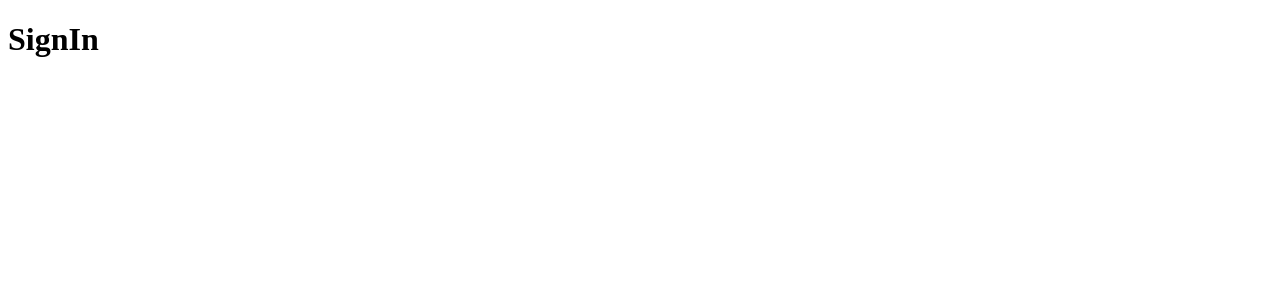
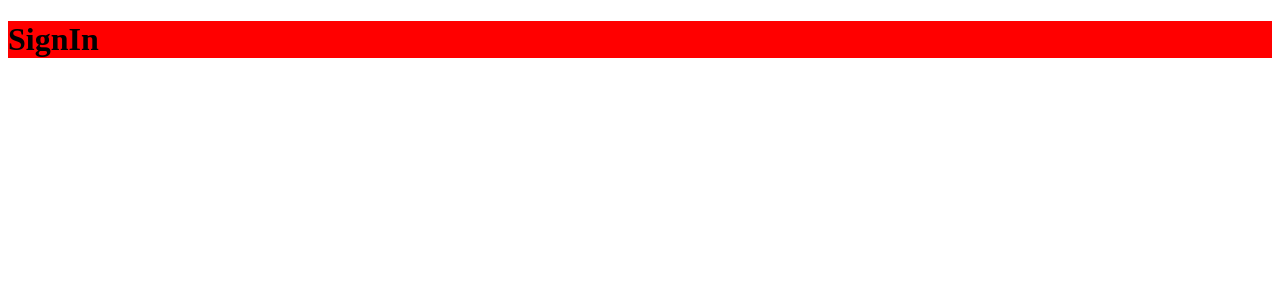
Before and after one commit to guilhermerodz/rocketseat-bootcamp-7-meetapp-web, a React (Create React App) app: page / in a window 1280 px wide. Shown: the top 300 px of the page. Built offline with nearby package versions, Linux system fonts and the light colour scheme.

Commit message:
feat: added layouts

```diff
--- a/package.json
+++ b/package.json
@@ -10,7 +10,8 @@
     "react-dom": "^16.8.6",
     "react-router-dom": "^5.0.1",
     "react-scripts": "3.0.1",
-    "reactotron-react-js": "^3.3.2"
+    "reactotron-react-js": "^3.3.2",
+    "styled-components": "^4.3.2"
   },
   "scripts": {
     "start": "react-app-rewired start",
--- /dev/null
+++ b/src/pages/_layouts/auth/index.js
@@ -0,0 +1,16 @@
+import React from 'react';
+import PropTypes from 'prop-types';
+
+import { Wrapper, Content } from './styles';
+
+export default function AuthLayout({ children }) {
+  return (
+    <Wrapper>
+      <Content>{children}</Content>
+    </Wrapper>
+  );
+}
+
+AuthLayout.propTypes = {
+  children: PropTypes.element.isRequired,
+};
--- /dev/null
+++ b/src/pages/_layouts/auth/styles.js
@@ -0,0 +1,8 @@
+import styled from 'styled-components';
+
+export const Wrapper = styled.div`
+  height: 100%;
+  background: red;
+`;
+
+export const Content = styled.div``;
--- /dev/null
+++ b/src/pages/_layouts/default/index.js
@@ -0,0 +1,16 @@
+import React from 'react';
+import PropTypes from 'prop-types';
+
+import { Wrapper, Content } from './styles';
+
+export default function DefaultLayout({ children }) {
+  return (
+    <Wrapper>
+      <Content>{children}</Content>
+    </Wrapper>
+  );
+}
+
+DefaultLayout.propTypes = {
+  children: PropTypes.element.isRequired,
+};
--- /dev/null
+++ b/src/pages/_layouts/default/styles.js
@@ -0,0 +1,8 @@
+import styled from 'styled-components';
+
+export const Wrapper = styled.div`
+  height: 100%;
+  background: blue;
+`;
+
+export const Content = styled.div``;
--- a/src/routes/Route.js
+++ b/src/routes/Route.js
@@ -1,6 +1,9 @@
 import React from 'react';
 import PropTypes from 'prop-types';
 import { Route, Redirect } from 'react-router-dom';
+
+import AuthLayout from '~/pages/_layouts/auth';
+import DefaultLayout from '~/pages/_layouts/default';
 
 export default function RouteWrapper({
   component: Component,
@@ -17,7 +20,18 @@ export default function RouteWrapper({
     return <Redirect to="/dashboard" />;
   }
 
-  return <Route {...rest} component={Component} />;
+  const Layout = signed ? DefaultLayout : AuthLayout;
+
+  return (
+    <Route
+      {...rest}
+      render={props => (
+        <Layout>
+          <Component {...props} />
+        </Layout>
+      )}
+    />
+  );
 }
 
 RouteWrapper.propTypes = {
```
Also changed, not shown: 1 other file (tests, documents, lock files or other folders).
